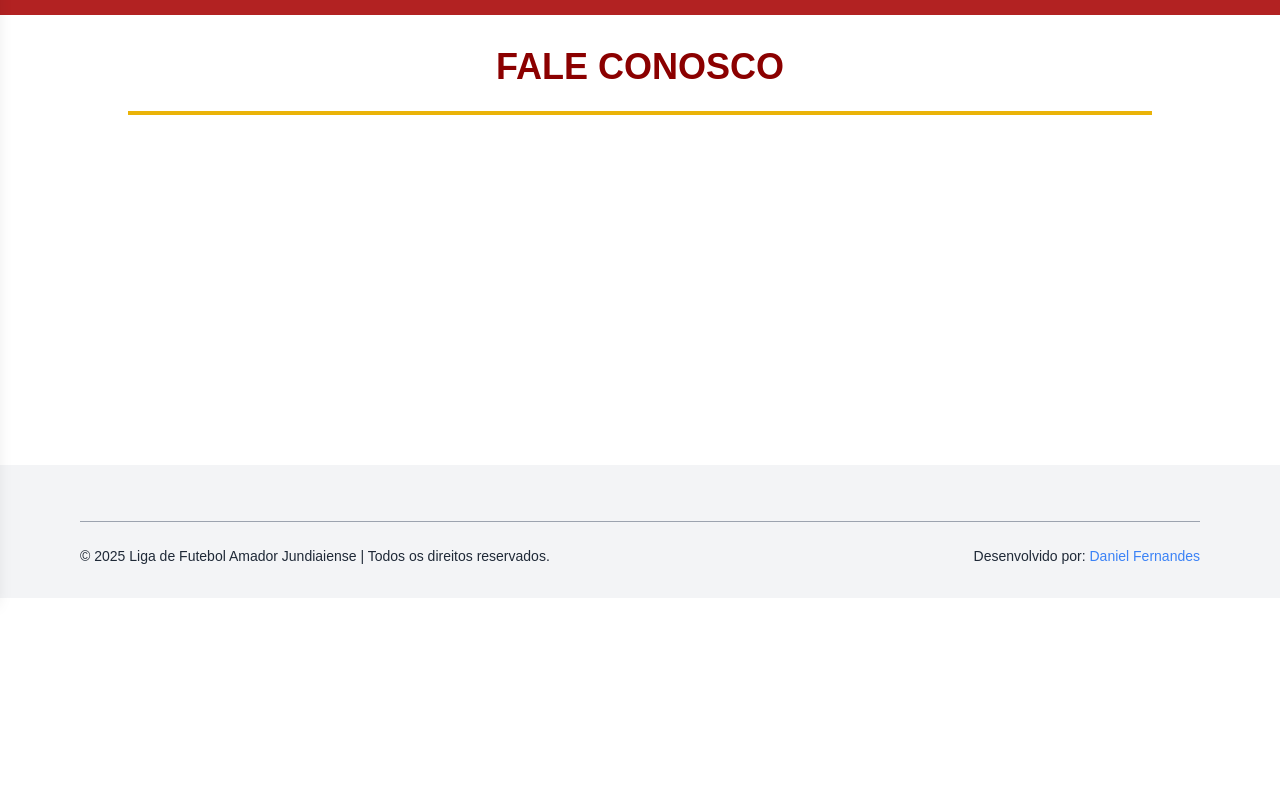
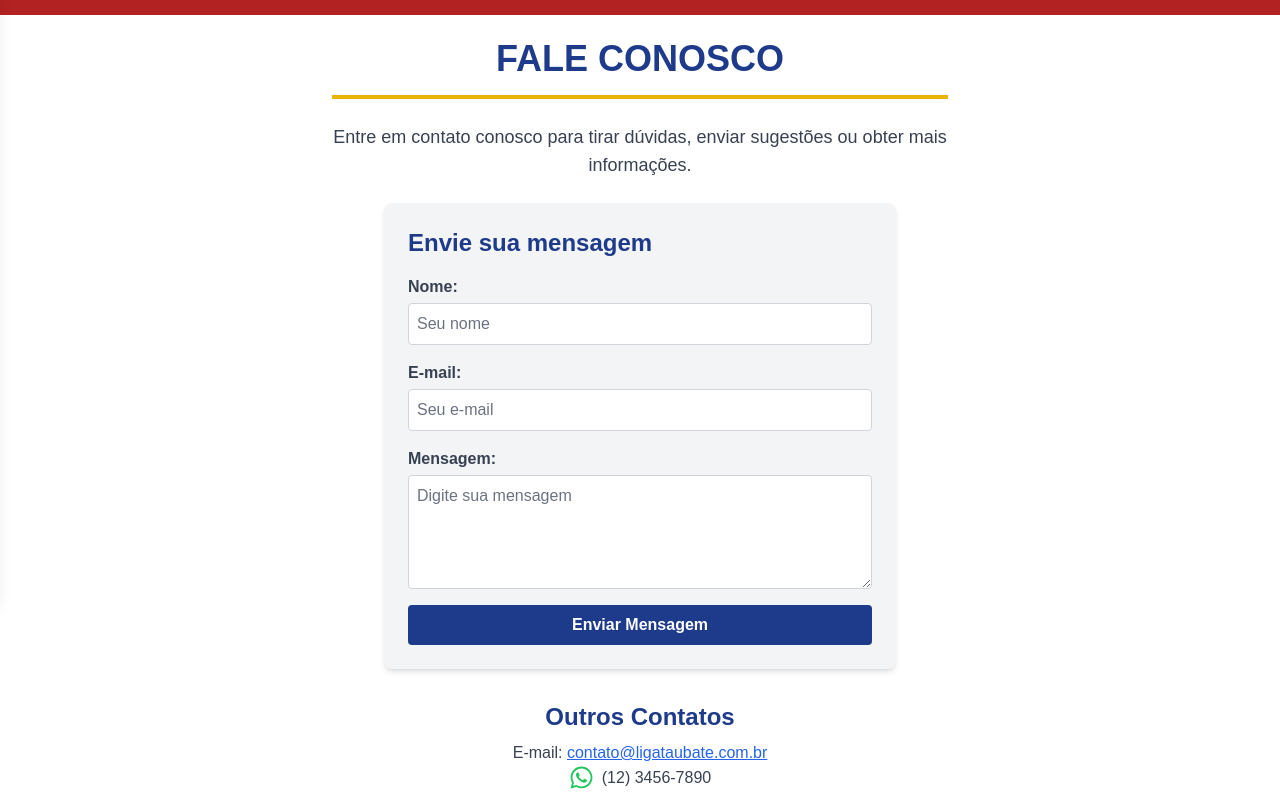
Before and after one commit to bdancost/amateur_football_league, a Next.js app: page /contact in a window 1280 px wide. Shown: the part 202-1000 px from the top of the page. Before the commit the page ends 800 px from the top, so only its background shows below. Built offline with nearby package versions, Linux system fonts and the light colour scheme.

Commit message:
Configurando a página Fale Conosco

```diff
--- a/src/app/contact/page.tsx
+++ b/src/app/contact/page.tsx
@@ -1,13 +1,65 @@
 import React from 'react'
+import { FaWhatsapp } from 'react-icons/fa'
 
 const Contact = () => {
   return (
-    <div className="flex flex-col">
-      <h1 className=" flex justify-center items-center mt-8 text-4xl font-bold uppercase">
+    <div className="flex flex-col items-center p-6">
+      <h1 className="text-4xl font-bold uppercase text-blue-900 mb-4">
         Fale Conosco
       </h1>
+      <div className="border-b-4 border-yellow-500 w-1/2 mb-6"></div>
+      <p className="text-lg text-gray-700 text-center max-w-2xl mb-6">
+        Entre em contato conosco para tirar dúvidas, enviar sugestões ou obter
+        mais informações.
+      </p>
 
-      <div className="border-b-4 border-yellow-500 my-6 w-4/5 mx-auto"></div>
+      <div className="bg-gray-100 p-6 rounded-lg shadow-md w-full max-w-lg">
+        <h2 className="text-2xl font-bold text-blue-900 mb-4">
+          Envie sua mensagem
+        </h2>
+        <form className="flex flex-col">
+          <label className="text-gray-700 font-semibold mb-1">Nome:</label>
+          <input
+            type="text"
+            className="p-2 border border-gray-300 rounded mb-4"
+            placeholder="Seu nome"
+          />
+
+          <label className="text-gray-700 font-semibold mb-1">E-mail:</label>
+          <input
+            type="email"
+            className="p-2 border border-gray-300 rounded mb-4"
+            placeholder="Seu e-mail"
+          />
+
+          <label className="text-gray-700 font-semibold mb-1">Mensagem:</label>
+          <textarea
+            className="p-2 border border-gray-300 rounded mb-4"
+            rows="4"
+            placeholder="Digite sua mensagem"
+          ></textarea>
+
+          <button className="bg-blue-900 text-white font-bold p-2 rounded hover:bg-blue-700 transition">
+            Enviar Mensagem
+          </button>
+        </form>
+      </div>
+
+      <div className="mt-8 text-center">
+        <h2 className="text-2xl font-bold text-blue-900">Outros Contatos</h2>
+        <p className="text-gray-700 mt-2">
+          E-mail:{' '}
+          <a
+            href="mailto:contato@ligataubate.com.br"
+            className="text-blue-600 underline"
+          >
+            contato@ligataubate.com.br
+          </a>
+        </p>
+        <p className="text-gray-700 flex justify-center items-center gap-2">
+          <FaWhatsapp size={25} className="text-green-500" /> (12) 3456-7890
+        </p>
+      </div>
     </div>
   )
 }
--- a/src/components/Footer.tsx
+++ b/src/components/Footer.tsx
@@ -3,10 +3,10 @@ import React from 'react'
 
 const Footer = () => {
   return (
-    <footer className="bg-gray-100 text-gray-800 py-8 mt-10">
+    <footer className="bg-gray-100 text-gray-800 py-6 mt-10">
       <div className="container mx-auto px-6 lg:px-20">
         {/* Linha divisória */}
-        <div className="border-t border-gray-400 my-6"></div>
+        <div className="border-t border-gray-400 my-4"></div>
 
         {/* Conteúdo do footer com flexbox para alinhar os itens na mesma linha */}
         <div className="flex justify-between items-center space-x-6">
```
